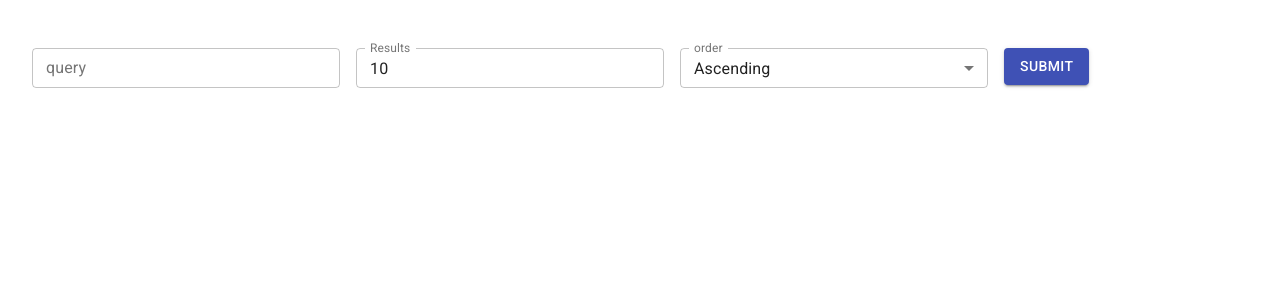
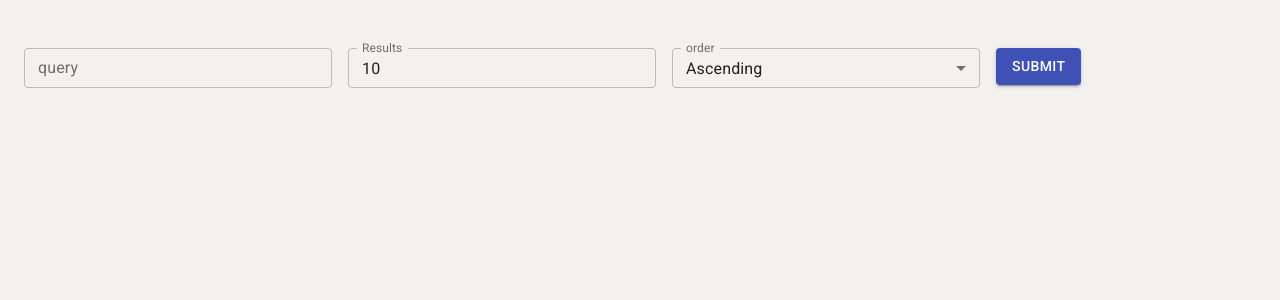
Before and after one commit to vivek9142/github-portal, a React (Create React App) app: page /users in a window 1280 px wide. Shown: the top 300 px of the page. Built offline with nearby package versions, Linux system fonts and the light colour scheme.

Commit message:
added background color to app design and fixed some design bugs

```diff
--- a/src/App.js
+++ b/src/App.js
@@ -1,6 +1,6 @@
 import "./components/styles.css";
-
-import { BrowserRouter, Switch, Route } from "react-router-dom";
+import {CssBaseline} from '@material-ui/core';
+import { BrowserRouter, Switch, Route} from "react-router-dom";
 import UserPage from "./pages/UserPage/User.page";
 import HomePage from "./pages/HomePage/HomePage.page";
 import UsersPage from "./pages/UsersPage/Users.page";
@@ -9,19 +9,14 @@ export default function App() {
 
   return (
     <BrowserRouter>
-      {/* <Container  maxWidth='lg'> */}
           <div className="App">
-            {/* <AppBar position='relative'>
-              <Typography variant='h6' color='inherit' noWrap>GitHub Portal</Typography>
-            </AppBar> */}
-
+            <CssBaseline/>
           <Switch>
             <Route path="/" component={HomePage} exact />
             <Route path='/users/' exact component={UsersPage}/>
             <Route path="/users/:name" exact  render={(props)=><UserPage external {...props}/>} />
           </Switch>
           </div>
-        {/* </Container>  */}
     </BrowserRouter>
   );
 }
--- a/src/components/Repos/Repos.component.jsx
+++ b/src/components/Repos/Repos.component.jsx
@@ -36,7 +36,7 @@ const  Repos = props => {
        mappingArray = state.userRepo.length>4 && !state.clicked ? slicedArray : state.userRepo;
 
     const repoArray = mappingArray.map(data => (
-        <div className="user__repo--item" key={data.id}>
+        <div className={classes.user__repo_item} key={data.id}>
           <Accordion>
             <AccordionSummary expandIcon={<ExpandMore/>} aria-controls={`panela${data.id}-content`}
               id={`panela${data.id}-header`}>
@@ -89,5 +89,8 @@ const useStyles = makeStyles(()=>({
     justifyContent:'space-between'
   },
   lang__container:{flexBasis:'12rem'},
-  desc__container:{flexBasis:'25rem'}
+  desc__container:{flexBasis:'25rem'},
+  user__repo_item:{
+    margin: '0.5rem 0'
+  }
 }));
--- a/src/components/User/User.component.jsx
+++ b/src/components/User/User.component.jsx
@@ -6,7 +6,8 @@ import { makeStyles } from "@material-ui/core";
 
 const useStyles = makeStyles(theme => ({
   cardMargin:{
-    marginBottom:'1rem'
+    marginBottom:'1rem',
+    marginRight:'.5rem'
   },
   user__title_container:{
     wordWrap:'break-word'
--- a/src/pages/HomePage/HomePage.styles.css
+++ b/src/pages/HomePage/HomePage.styles.css
@@ -1,3 +1,7 @@
 .homepage__container > div {
     height: 100vh;
 }
+
+.homepage__container {
+    background: #f3f0f0;
+}
--- a/src/pages/UserPage/User.page.jsx
+++ b/src/pages/UserPage/User.page.jsx
@@ -13,6 +13,13 @@ const useStyles = makeStyles(theme => ({
     width:'15rem',
     height:'15rem',
     borderRadius:'1rem'
+  },
+  user__view_profile:{
+    display: 'block',
+    marginLeft: '-1rem',
+    marginRight: '5rem',
+    textAlign: 'center',
+    marginTop: '1rem',
   }
 }));
 
@@ -52,7 +59,7 @@ const UserPage = (props) => {
               />
               </ListItemAvatar>
               <Container>
-              <Button variant="contained" target="_blank" href={`${userData.html_url}`}>
+              <Button className={classes.user__view_profile} variant="contained" color='primary' target="_blank" href={`${userData.html_url}`}>
                 Visit Github
               </Button>
               </Container>
--- a/src/pages/UsersPage/UsersPage.styles.css
+++ b/src/pages/UsersPage/UsersPage.styles.css
@@ -10,6 +10,7 @@
     height: 80vh;
     overflow-y: scroll;
     position: fixed;
+    background: #f3f0f0;
     width: 21%;
     margin-top: 7rem;
     z-index: 9;
@@ -17,4 +18,16 @@
 .usersPage__table--contents{
     margin-top: 8rem;
     margin-left: 4rem;
+    background: #f3f0f0;
+    height:max-content;
+    min-height: 80vh;
 }
+
+.usersPage__container {
+    background: #f3f0f0;
+}
+
+.usersPage_form {
+    background: #f3f0f0;
+    color: #fff;
+}
```
